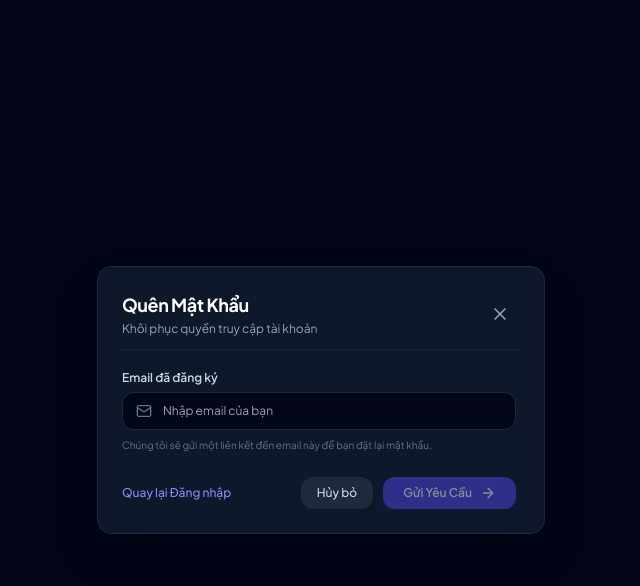
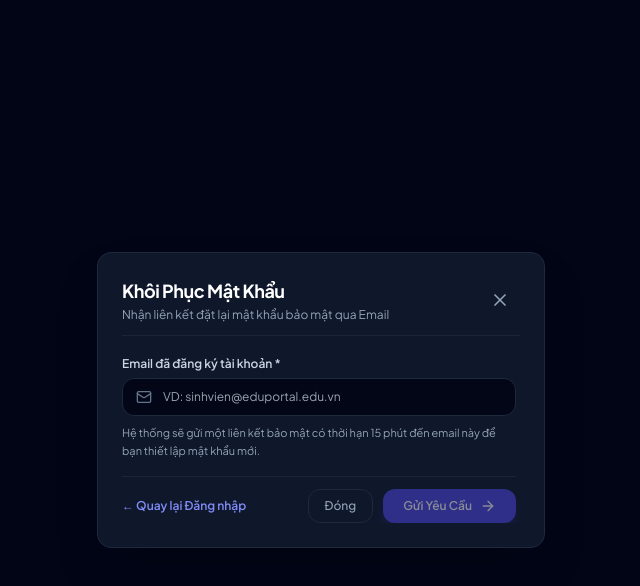
Before and after one commit to NguyenLee15/student-management, a React (Vite) app in the folder student-management-frontend/: page / in a window 1280 px wide. Both pictures are taken after a click on the button "Quên mật khẩu?". Shown: the top 586 px of the page, without its empty margins (319-959 px from the left). Built offline with nearby package versions, Linux system fonts and the light colour scheme; no server answers.

Commit message:
feat(auth): enhance login modal UX with CapsLock detector, remember-me state, cooldown rate limit on forgot password, and refined sandbox demo cards

```diff
--- a/student-management-frontend/src/App.jsx
+++ b/student-management-frontend/src/App.jsx
@@ -253,6 +253,7 @@ export default function App() {
       {/* 🔐 AUTH LOGIN MODAL */}
       <LoginModal
         isOpen={showLoginModal || !currentUser}
+        currentUser={currentUser}
         onClose={() => {
           if (currentUser) setShowLoginModal(false);
         }}
--- a/student-management-frontend/src/components/auth/ForgotPasswordModal.jsx
+++ b/student-management-frontend/src/components/auth/ForgotPasswordModal.jsx
@@ -1,5 +1,5 @@
-import React, { useState } from 'react';
-import { Mail, ArrowRight, CheckCircle2 } from 'lucide-react';
+import React, { useState, useEffect } from 'react';
+import { Mail, ArrowRight, CheckCircle2, AlertCircle, Loader2 } from 'lucide-react';
 import Modal from '../common/Modal';
 import { authApi } from '../../api';
 
@@ -8,15 +8,41 @@ export default function ForgotPasswordModal({ isOpen, onClose, onBackToLogin })
   const [loading, setLoading] = useState(false);
   const [error, setError] = useState('');
   const [success, setSuccess] = useState(false);
+  const [cooldown, setCooldown] = useState(0);
+
+  useEffect(() => {
+    let timer;
+    if (cooldown > 0) {
+      timer = setInterval(() => {
+        setCooldown((prev) => prev - 1);
+      }, 1000);
+    }
+    return () => clearInterval(timer);
+  }, [cooldown]);
 
   const handleSubmit = async (e) => {
     e.preventDefault();
+    const cleanEmail = email.trim();
+
+    // Client-side regex check
+    const emailRegex = /^[^\s@]+@[^\s@]+\.[^\s@]+$/;
+    if (!emailRegex.test(cleanEmail)) {
+      setError('Vui lòng nhập địa chỉ email hợp lệ (VD: user@example.com).');
+      return;
+    }
+
+    if (cooldown > 0) {
+      setError(`Vui lòng đợi ${cooldown} giây trước khi gửi lại yêu cầu.`);
+      return;
+    }
+
     setLoading(true);
     setError('');
 
     try {
-      await authApi.forgotPassword({ email });
+      await authApi.forgotPassword({ email: cleanEmail });
       setSuccess(true);
+      setCooldown(60); // 60 seconds cooldown
     } catch (err) {
       setError(err?.response?.data?.message || err?.message || 'Có lỗi xảy ra, vui lòng thử lại sau.');
     } finally {
@@ -32,78 +58,100 @@ export default function ForgotPasswordModal({ isOpen, onClose, onBackToLogin })
   };
 
   return (
-    <Modal isOpen={isOpen} onClose={handleClose} title="Quên Mật Khẩu" subtitle="Khôi phục quyền truy cập tài khoản" maxWidth="max-w-md">
+    <Modal
+      isOpen={isOpen}
+      onClose={handleClose}
+      title="Khôi Phục Mật Khẩu"
+      subtitle="Nhận liên kết đặt lại mật khẩu bảo mật qua Email"
+      maxWidth="max-w-md"
+    >
       {!success ? (
-        <form onSubmit={handleSubmit} className="space-y-4">
+        <form onSubmit={handleSubmit} className="space-y-4 text-xs">
           {error && (
             <div className="flex items-center gap-2.5 p-3 rounded-xl bg-rose-500/10 border border-rose-500/30 text-rose-300 text-xs">
+              <AlertCircle className="h-4 w-4 shrink-0 text-rose-400" />
               <span>{error}</span>
             </div>
           )}
 
           <div>
-            <label className="block text-xs font-semibold text-slate-300 mb-1.5">Email đã đăng ký</label>
+            <label htmlFor="forgot-email" className="block text-xs font-semibold text-slate-300 mb-1.5">
+              Email đã đăng ký tài khoản *
+            </label>
             <div className="relative">
               <Mail className="absolute left-3.5 top-1/2 -translate-y-1/2 h-4 w-4 text-slate-500" />
               <input
+                id="forgot-email"
                 type="email"
                 required
-                placeholder="Nhập email của bạn"
+                placeholder="VD: sinhvien@eduportal.edu.vn"
                 value={email}
                 onChange={(e) => setEmail(e.target.value)}
                 className="w-full pl-10 pr-4 py-2.5 bg-slate-950 border border-slate-800 rounded-xl text-xs text-slate-200 focus:outline-none focus:border-indigo-500 transition"
               />
             </div>
-            <p className="text-[10px] text-slate-500 mt-2">
-              Chúng tôi sẽ gửi một liên kết đến email này để bạn đặt lại mật khẩu.
+            <p className="text-[11px] text-slate-400 mt-2 leading-relaxed">
+              Hệ thống sẽ gửi một liên kết bảo mật có thời hạn 15 phút đến email này để bạn thiết lập mật khẩu mới.
             </p>
           </div>
 
-          <div className="pt-2 flex justify-between items-center">
+          <div className="pt-3 flex justify-between items-center border-t border-slate-800/80">
             <button
               type="button"
               onClick={onBackToLogin}
-              className="text-indigo-400 hover:text-indigo-300 text-xs font-medium transition"
+              className="text-indigo-400 hover:text-indigo-300 text-xs font-semibold transition"
             >
-              Quay lại Đăng nhập
+              ← Quay lại Đăng nhập
             </button>
 
             <div className="flex gap-2.5">
               <button
                 type="button"
                 onClick={handleClose}
-                className="px-4 py-2 rounded-xl bg-slate-800 hover:bg-slate-700 text-slate-300 text-xs font-medium transition"
+                className="px-4 py-2 rounded-xl bg-slate-900 hover:bg-slate-800 border border-slate-800 text-slate-400 hover:text-slate-200 text-xs font-medium transition"
               >
-                Hủy bỏ
+                Đóng
               </button>
               <button
                 type="submit"
-                disabled={loading || !email}
-                className="flex items-center gap-2 px-5 py-2 rounded-xl bg-indigo-600 hover:bg-indigo-500 text-white text-xs font-semibold shadow-lg shadow-indigo-600/30 transition disabled:opacity-50"
+                disabled={loading || !email.trim() || cooldown > 0}
+                className="flex items-center gap-2 px-5 py-2 rounded-xl bg-indigo-600 hover:bg-indigo-500 text-white text-xs font-semibold shadow-lg shadow-indigo-600/30 transition active:scale-95 disabled:opacity-50"
               >
-                <span>{loading ? 'Đang gửi...' : 'Gửi Yêu Cầu'}</span>
-                {!loading && <ArrowRight className="h-4 w-4" />}
+                {loading ? (
+                  <>
+                    <Loader2 className="h-4 w-4 animate-spin" />
+                    <span>Đang gửi...</span>
+                  </>
+                ) : cooldown > 0 ? (
+                  <span>Gửi lại ({cooldown}s)</span>
+                ) : (
+                  <>
+                    <span>Gửi Yêu Cầu</span>
+                    <ArrowRight className="h-4 w-4" />
+                  </>
+                )}
               </button>
             </div>
           </div>
         </form>
       ) : (
-        <div className="space-y-6 text-center py-4">
-          <div className="mx-auto w-16 h-16 bg-emerald-500/10 rounded-full flex items-center justify-center border border-emerald-500/30">
-            <CheckCircle2 className="h-8 w-8 text-emerald-400" />
+        <div className="space-y-5 text-center py-3">
+          <div className="mx-auto w-14 h-14 bg-emerald-500/10 rounded-2xl flex items-center justify-center border border-emerald-500/30 text-emerald-400 shadow-lg shadow-emerald-500/10">
+            <CheckCircle2 className="h-7 w-7" />
           </div>
-          <div className="space-y-2">
-            <h3 className="text-lg font-bold text-white">Kiểm tra Email của bạn</h3>
-            <p className="text-sm text-slate-400 max-w-sm mx-auto">
-              Nếu email <strong className="text-slate-200">{email}</strong> có trong hệ thống, chúng tôi đã gửi một liên kết để đặt lại mật khẩu.
+          <div className="space-y-1.5">
+            <h3 className="text-base font-bold text-white">Đã Gửi Liên Kết Thành Công</h3>
+            <p className="text-xs text-slate-400 max-w-sm mx-auto leading-relaxed">
+              Nếu email <strong className="text-emerald-300 font-mono">{email}</strong> tồn tại trong hệ thống, bạn sẽ nhận được hướng dẫn đặt lại mật khẩu trong hộp thư.
             </p>
           </div>
-          <div className="pt-4">
+          <div className="pt-3 border-t border-slate-800/80">
             <button
               onClick={onBackToLogin}
-              className="w-full flex items-center justify-center gap-2 px-5 py-2.5 rounded-xl bg-slate-800 hover:bg-slate-700 text-white text-sm font-semibold transition"
+              className="w-full flex items-center justify-center gap-2 px-5 py-2.5 rounded-xl bg-indigo-600 hover:bg-indigo-500 text-white text-xs font-semibold shadow-lg shadow-indigo-600/30 transition active:scale-95"
             >
-              Quay lại Đăng nhập
+              <span>Quay Lại Màn Hình Đăng Nhập</span>
+              <ArrowRight className="h-4 w-4" />
             </button>
           </div>
         </div>
```
Also changed, not shown: student-management-frontend/src/components/auth/LoginModal.jsx (+60 -12 lines).
